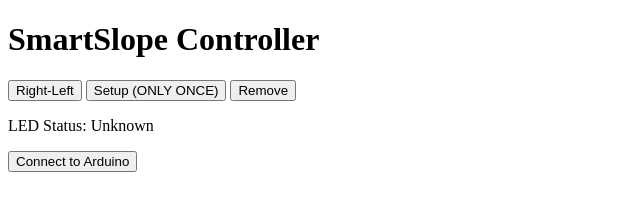
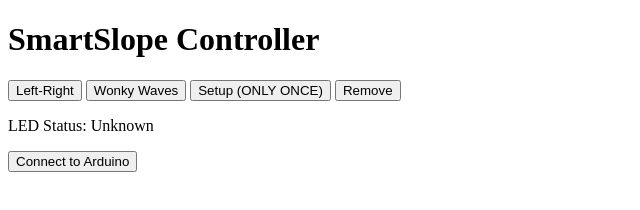
Before and after one commit to eljo5115/SmartSlope, a plain HTML site: page index.html in a window 1280 px wide. Shown: the whole page, without its empty margins (0-640 px from the left). Drawn offline with Linux system fonts and the light colour scheme.

Commit message:
added button for preset 2
Currently reading from the serial port is pretty weird (new character each line) but definitely works for sending commands via Serial

```diff
--- a/index.html
+++ b/index.html
@@ -8,7 +8,8 @@
 </head>
 <body>
     <h1>SmartSlope Controller</h1>
-    <button onclick="sendCommand('lr')">Right-Left</button>
+    <button onclick="sendCommand('lr')">Left-Right</button>
+    <button onclick="sendCommand('p2')">Wonky Waves</button>
     <button onclick="sendCommand('setup')">Setup (ONLY ONCE)</button>
     <button onclick="sendCommand('remove')">Remove </button>
     <p id="status">LED Status: Unknown</p>
--- a/index.js
+++ b/index.js
@@ -2,7 +2,8 @@ let port;
 let writer;
 let reader;
 
-        async function connectSerial() {
+async function connectSerial()
+{
     try {
         port = await navigator.serial.requestPort(); // Request access to the serial port
         await port.open({ baudRate: 9600 }); // Open port with 9600 baud
@@ -20,7 +21,8 @@ let port;
     }
 }
 
-        async function sendCommand(command) {
+async function sendCommand(command)
+{
     if (!writer) {
         alert("Connect to Arduino first!");
         return;
@@ -29,7 +31,8 @@ let port;
     await writer.write(data);
 }
 
-        async function readSerialData() {
+async function readSerialData()
+{
     while (port.readable) {
         try {
             const { value, done } = await reader.read();
@@ -38,6 +41,7 @@ let port;
                 reader.releaseLock();
                 break;
             }
+            var string = "";
             let text = new TextDecoder().decode(value);
             console.log("Arduino says:", text);
             document.getElementById("status").innerText = "LED Status: " + text.trim();
```
Also changed, not shown: 1 other file. Lines whose indentation alone changed are shown as unchanged.
